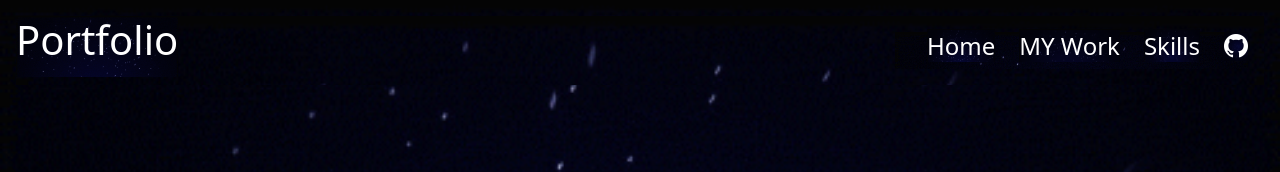
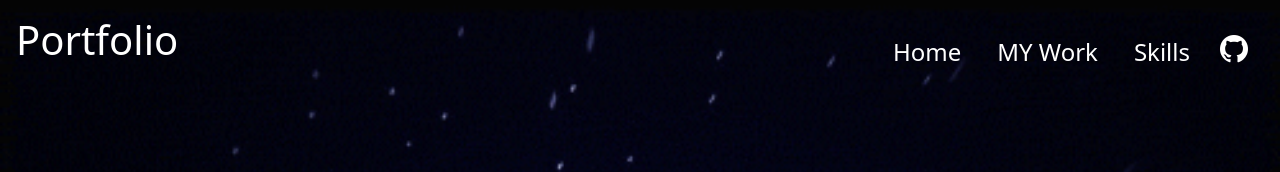
Before and after one commit to syedaati/aaquib-portfolio, a website: page index.html in a window 1280 px wide. Shown: the top 172 px of the page. Drawn offline with nearby package versions, Linux system fonts and the light colour scheme.

Commit message:
first version initial design

```diff
--- a/index.html
+++ b/index.html
@@ -11,8 +11,9 @@
     <script src="https://code.jquery.com/jquery-3.7.1.js"
         integrity="sha256-eKhayi8LEQwp4NKxN+CfCh+3qOVUtJn3QNZ0TciWLP4=" crossorigin="anonymous"></script>
     <style>
-        * {
+        body {
             background-image: url("public/images/IrM\ background\ gif.gif");
+
             background-size: cover;
 
             background-repeat: no-repeat;
@@ -32,12 +33,24 @@
 
 
         }
+
         ul li {
             list-style: none;
             cursor: pointer;
-            background-color: black;
+
+            padding: 6px;
+
         }
 
+        ul li:hover {
+
+            background-color: rgb(53, 52, 52);
+            border-radius: 10px;
+
+
+
+
+        }
 
 
         img {
@@ -50,13 +63,15 @@
         a {
             text-decoration: none;
             color: white;
+
         }
+
 
 
 
         #project ul li {
             margin-bottom: 10px;
-            background-color: black;
+
             border-radius: 15px;
             padding: 10px;
             text-align: center;
@@ -75,9 +90,7 @@
 
         }
 
-        button:hover {
-            background-color: rgba(235, 74, 74, 0.4);
-        }
+
 
         #name {
             text-shadow: 2px 2px 2px rgb(14, 22, 20);
@@ -87,13 +100,6 @@
             display: grid;
             grid-template-columns: 3fr 9fr;
         }
-
-
-
-
-
-
-
 
 
     </style>
@@ -126,6 +132,7 @@
 
 
 
+
         })
     </script>
 </head>
@@ -133,16 +140,16 @@
 <body class="container-fluid p-3 text-white">
     <div id="header" class="nav d-flex justify-content-between">
 
-            <h1 >Portfolio</h1>
+        <h1>Portfolio</h1>
 
-            <ul class="d-flex m-3" >
-                <li id="home" class="me-4 h4"><a href="#"> Home</a></li>
-                <li class="me-4 h4"><a href="#project" id="about">MY Work</a></li>
-                <li  class="me-4 h4"><a href="#skill-cards" id="skills">Skills</a></li>
-                <a href="https://videotutorial-project-8d223.web.app/" class="h4 bi bi-github"></a>
-            </ul>
+        <ul class="d-flex m-3">
+            <li id="home" class="me-4 h4"><a href="#"></a> Home</li>
+            <li id="about" class="me-4 h4"><a href="#project" ></a>MY Work</li>
+            <li id="skills" class="me-4 h4"><a href="#skill-cards" ></a>Skills</li>
+            <a href="https://videotutorial-project-8d223.web.app/" class="h4 bi bi-github fs-3"></a>
+        </ul>
 
-        </div>
+    </div>
 
     <!--<header>
 
@@ -186,14 +193,14 @@
 
     </div>
 
-    <span id="btnback"></span>
+
 
     <nav id="project" style=" display: none;">
 
         <ul>
             <li><a href="src/Naved Resume.pdf" target="port">Resume</a></li>
             <li><a href="https://videotutorial-project-8d223.web.app/" target="port">Video-Tutorial-Project</a></li>
-            <li><a href="hotel reg form.html" target="port">Hotel Booking</a></li>
+            <li><a href="hotel-booking.html" target="port">Hotel Booking</a></li>
 
             <li><a href="fakestore.html">API Fakestore</a></li>
             <li><a href="EMIcal.html" target="port">EMI Calculater</a></li>
```
Also changed, not shown: hotel-booking.html (renamed from hotel reg form.html, +2 -2 lines).
